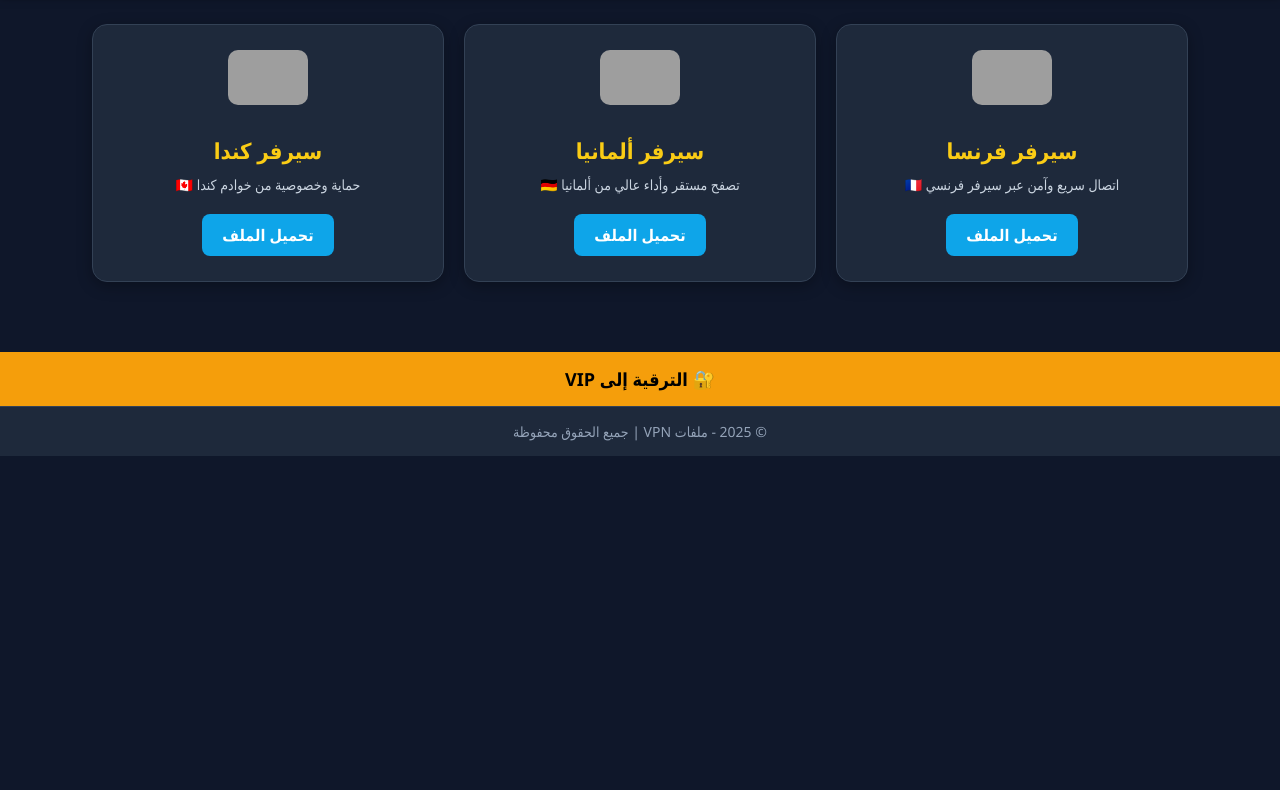
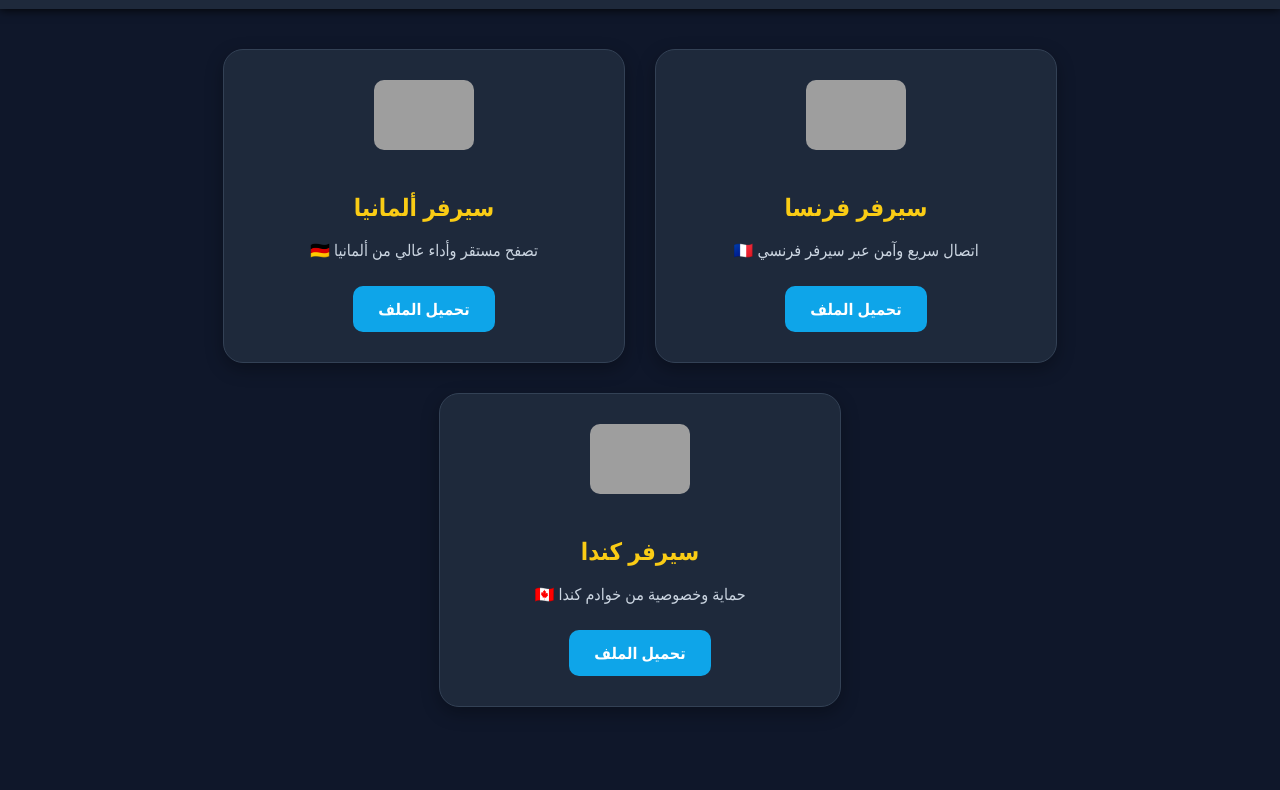
Before and after one commit to hq-mp/pp, a plain HTML site: page ok.html in a window 1280 px wide. Shown: the part 82-872 px from the top of the page. Before the commit the page ends 800 px from the top, so only its background shows below. Drawn offline with Linux system fonts and the light colour scheme; grey boxes are pictures that could not be loaded.

Commit message:
Update ok.html

```diff
--- a/ok.html
+++ b/ok.html
@@ -15,14 +15,14 @@
 
     header {
       background-color: #1e293b;
-      padding: 20px;
+      padding: 25px;
       text-align: center;
       box-shadow: 0 0 10px #000;
     }
 
     header h1 {
       margin: 0;
-      font-size: 26px;
+      font-size: 30px;
       color: #38bdf8;
     }
 
@@ -30,73 +30,75 @@
       display: flex;
       flex-wrap: wrap;
       justify-content: center;
-      gap: 20px;
-      padding: 30px 10px;
+      gap: 30px;
+      padding: 40px 10px;
     }
 
     .card {
       background-color: #1e293b;
       border: 1px solid #334155;
-      border-radius: 15px;
-      padding: 25px;
-      width: 300px;
+      border-radius: 20px;
+      padding: 30px;
+      width: 340px;
       text-align: center;
-      box-shadow: 0 4px 15px rgba(0,0,0,0.3);
+      box-shadow: 0 6px 18px rgba(0,0,0,0.3);
     }
 
     .card img {
-      width: 80px;
-      height: 55px;
+      width: 100px;
+      height: 70px;
       border-radius: 10px;
-      margin-bottom: 15px;
+      margin-bottom: 20px;
     }
 
     .card h2 {
-      font-size: 22px;
-      margin: 10px 0;
+      font-size: 24px;
+      margin: 15px 0;
       color: #facc15;
     }
 
     .card p {
-      font-size: 14px;
+      font-size: 16px;
       color: #cbd5e1;
-      margin: 10px 0 20px;
+      margin-bottom: 25px;
     }
 
     .btn {
       display: inline-block;
-      padding: 10px 20px;
+      padding: 12px 25px;
       background-color: #0ea5e9;
       color: #fff;
       border: none;
-      border-radius: 8px;
+      border-radius: 10px;
       text-decoration: none;
+      font-size: 16px;
       font-weight: bold;
       transition: background-color 0.3s;
     }
 
     .btn:hover {
-      background-color: #0369a1;
+      background-color: #0284c7;
     }
 
     .vip-section {
       background-color: #f59e0b;
       text-align: center;
-      padding: 15px;
-      font-size: 18px;
+      padding: 20px;
+      font-size: 20px;
       font-weight: bold;
-      margin-top: 40px;
+      margin-top: 50px;
     }
 
     .vip-section a {
       color: #000;
       text-decoration: none;
+      display: block;
     }
 
     footer {
       text-align: center;
-      padding: 15px;
-      font-size: 14px;
+      padding: 20px;
+      font-size: 16px;
       color: #94a3b8;
       background-color: #1e293b;
       border-top: 1px solid #334155;
@@ -138,7 +140,7 @@
   </div>
 
   <div class="vip-section">
-    <a href="#">🔐 الترقية إلى VIP</a>
+    <a href="vip.html">🔐 الترقية إلى VIP</a>
   </div>
 
   <footer>
```
